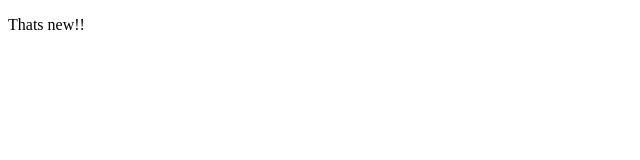
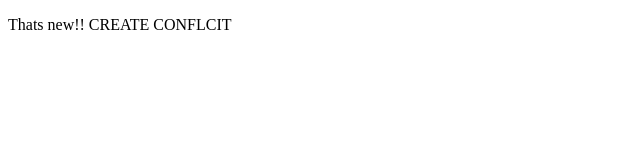
Before and after one commit to Powershooter83/m324-task-2-git-yanick-romere, a plain HTML site: page index.html in a window 1280 px wide. Shown: the whole page, without its empty margins (0-640 px from the left). Drawn offline with Linux system fonts and the light colour scheme.

Commit message:
create conflict

```diff
--- a/index.html
+++ b/index.html
@@ -5,7 +5,7 @@
     <title>Mein Index File</title>
 </head>
 <body>
-<p>Thats new!!</p>
+<p>Thats new!! CREATE CONFLCIT</p>
 
 </body>
 </html>
```
